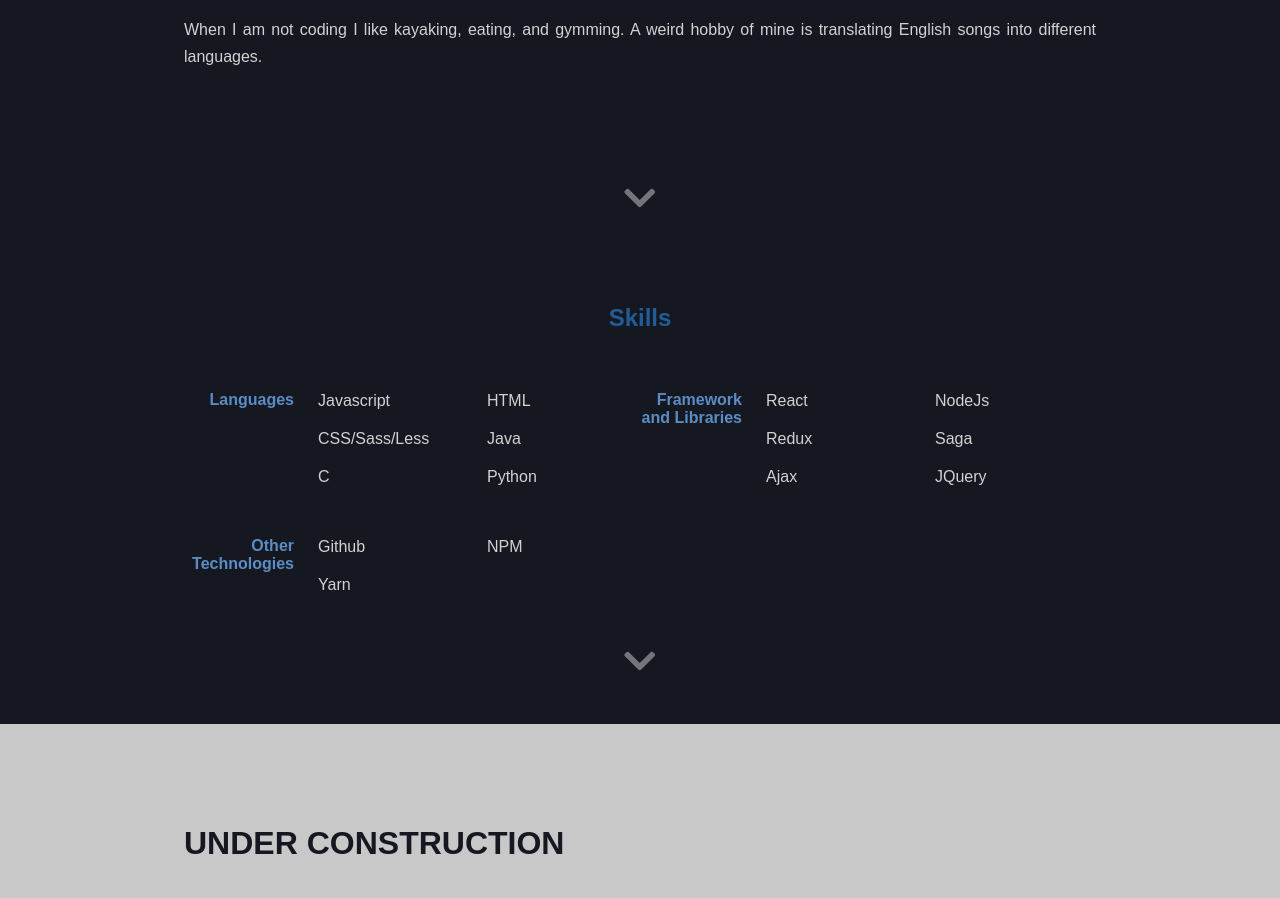
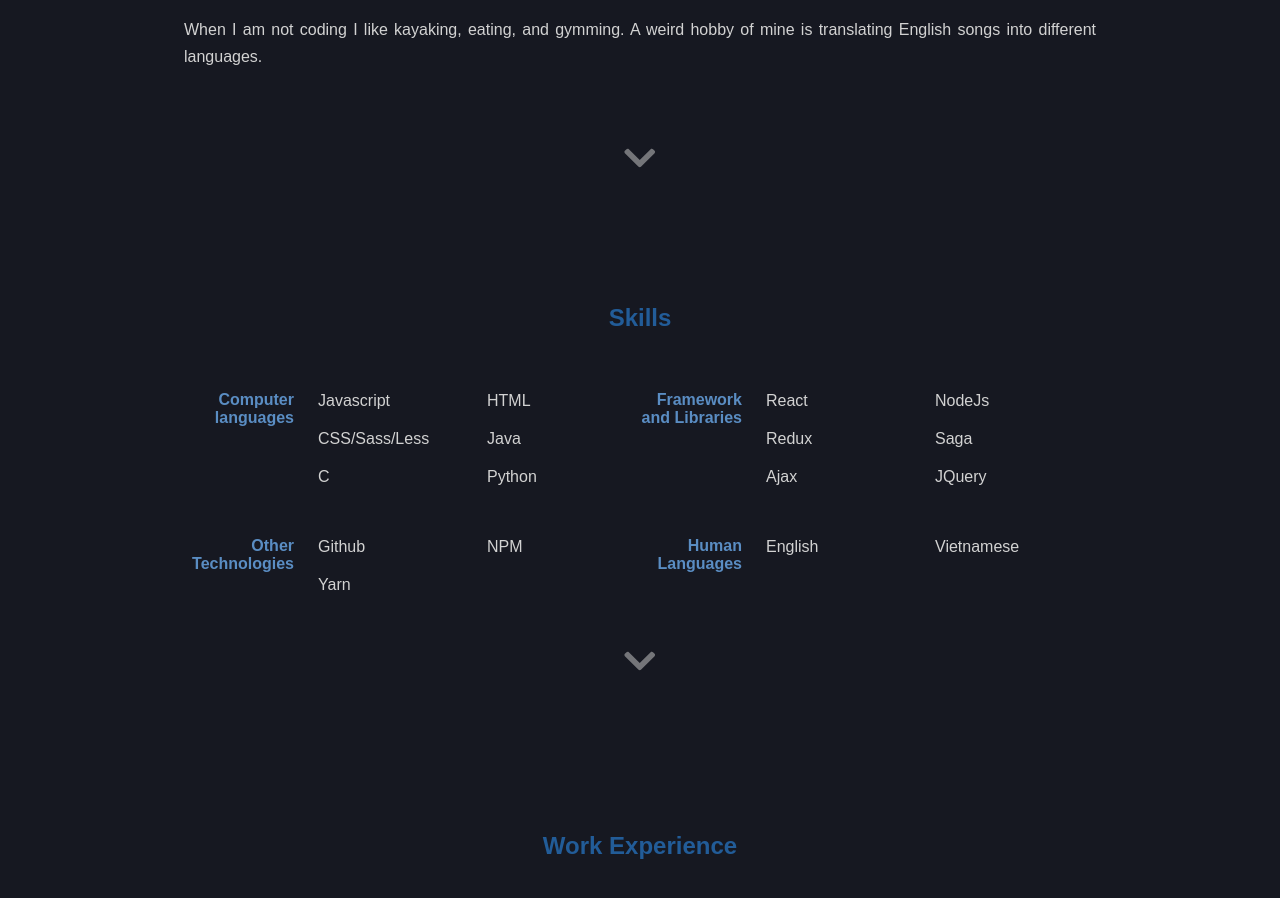
Before and after one commit to helloImHai/helloImHai.github.io, a React (Create React App) app: page / in a window 1280 px wide. Shown: the part 1340-2238 px from the top of the page. Built offline with nearby package versions, Linux system fonts and the light colour scheme.

Commit message:
Add work

```diff
--- a/src/Components/App.js
+++ b/src/Components/App.js
@@ -2,11 +2,12 @@ import React from "react";
 import { Provider } from "react-redux";
 import store from "../store";
 import "../Styles/App.css";
-import Navbar from "./Navbar.js";
+// import Navbar from "./Navbar.js";
 import Intro from "./Intro.js";
 import About from "./About.js";
 import UnderConstruction from "./UnderConstruction.js";
 import Skills from "./Skills.js";
+import Work from "./Work.js";
 
 function App() {
   return (
@@ -16,6 +17,8 @@ function App() {
         <Intro />
         <About />
         <Skills />
+        <Work />
+
         <UnderConstruction />
       </Provider>
     </div>
--- a/src/Components/Skills.js
+++ b/src/Components/Skills.js
@@ -18,7 +18,7 @@ class Skills extends Component {
             <br />
             <div className="baby">
               <div className="item">
-                <h4 className="languages">Languages</h4>
+                <h4 className="cLanguages">Computer languages</h4>
                 <ul className="list">
                   <div>Javascript</div>
                   <div>HTML</div>
@@ -47,9 +47,16 @@ class Skills extends Component {
                   <div>Yarn</div>
                 </ul>
               </div>
+              <div className="item">
+                <h4 className="hLanguages">Human Languages</h4>
+                <ul>
+                  <div>English</div>
+                  <div>Vietnamese</div>
+                </ul>
+              </div>
             </div>
             <br/>
-            <ScrollButton to="constructionSection" />
+            <ScrollButton to="workSection" />
           </Container>
 
         </Fade>
--- /dev/null
+++ b/src/Components/Work.js
@@ -0,0 +1,27 @@
+import React, { Component } from "react";
+import { Container } from "@material-ui/core";
+import profilePic from "../Utils/profile.png";
+import ScrollButton from "./ScrollButton.js";
+
+import { connect } from "react-redux";
+import {Fade} from "react-awesome-reveal";
+
+import "../Styles/Components/Work/Work.css";
+
+class Work extends Component {
+  render() {
+    return (
+      <Container className="container-work" maxWidth="xl" id="workSection">
+        <Fade big cascade duration={2000} fraction={0.6} triggerOnce={true}>
+            <Container className="container-inner" maxWidth="md">
+              <h2>Work Experience</h2>
+              <br />
+              <ScrollButton to="constructionSection" />
+            </Container>
+        </Fade>
+      </Container>
+    );
+  }
+}
+
+export default connect(null, null)(Work);
--- a/src/Styles/App.css
+++ b/src/Styles/App.css
@@ -34,7 +34,7 @@
 .arrow-down {
   margin-top: auto;
   font-size: 4.5vh;
-  padding-bottom: 2vh;
+  padding-bottom: 10vh;
   opacity: 50%;
   text-align: center;
 }
@@ -64,9 +64,6 @@
 .container-1 .container-inner .my-name {
   color: #e7a0ae;
 }
-.container-1 .container-inner .arrow-down {
-  padding-bottom: 10vh;
-}
 .container-2 {
   background-color: #161821;
   color: #d2d2d2;
@@ -80,7 +77,6 @@
 }
 .container-2 .container-inner {
   padding-top: 3vh;
-  padding-bottom: 3vh;
   display: flex;
   flex-direction: column;
   align-items: center;
--- a/src/Styles/App.less
+++ b/src/Styles/App.less
@@ -45,7 +45,7 @@
 .arrow-down {
   margin-top: auto;
   font-size: 4.5vh;
-  padding-bottom: 2vh;
+  padding-bottom: 10vh;
   opacity: 50%;
   text-align: center;
 }
@@ -79,9 +79,6 @@
     .my-name {
       color: @c0;
     }
-    .arrow-down {
-      padding-bottom: 10vh;
-    }
   }
 }
 
@@ -99,7 +96,6 @@
 
   .container-inner {
     padding-top: 3vh;
-    padding-bottom: 3vh;
     display: flex;
     flex-direction: column;
     align-items: center;
--- /dev/null
+++ b/src/Styles/Components/Work/Work.css
@@ -0,0 +1,18 @@
+.container-work {
+  background-color: #161821;
+  color: #d2d2d2;
+  min-height: calc(100vh - 0px);
+}
+.container-work h2 {
+  color: #225C98;
+}
+.container-work strong {
+  color: #e7a0ae;
+}
+.container-work .container-inner {
+  padding-top: 3vh;
+  display: flex;
+  flex-direction: column;
+  align-items: center;
+  min-height: calc(100vh - 0px);
+}
--- /dev/null
+++ b/src/Styles/Components/Work/Work.less
@@ -0,0 +1,22 @@
+@import "../../Colors.less";
+
+.container-work {
+  background-color: @b0;
+  color: @t0;
+  min-height: calc(100vh - 0px);
+
+  h2 {
+    color: @p0;
+  }
+  strong {
+    color: @c0;
+  }
+
+  .container-inner {
+    padding-top: 3vh;
+    display: flex;
+    flex-direction: column;
+    align-items: center;
+    min-height: calc(100vh - 0px);
+  }
+}
```
